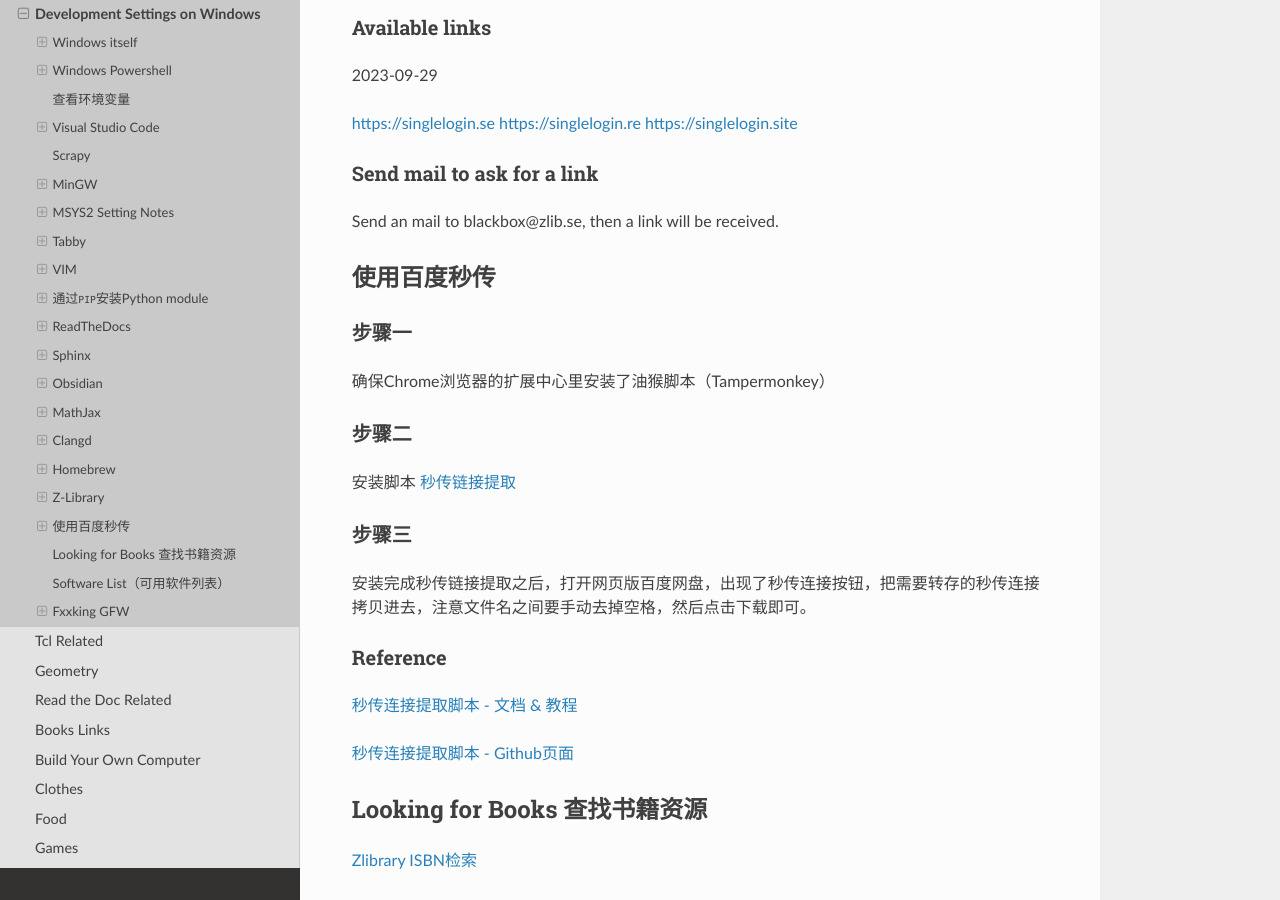
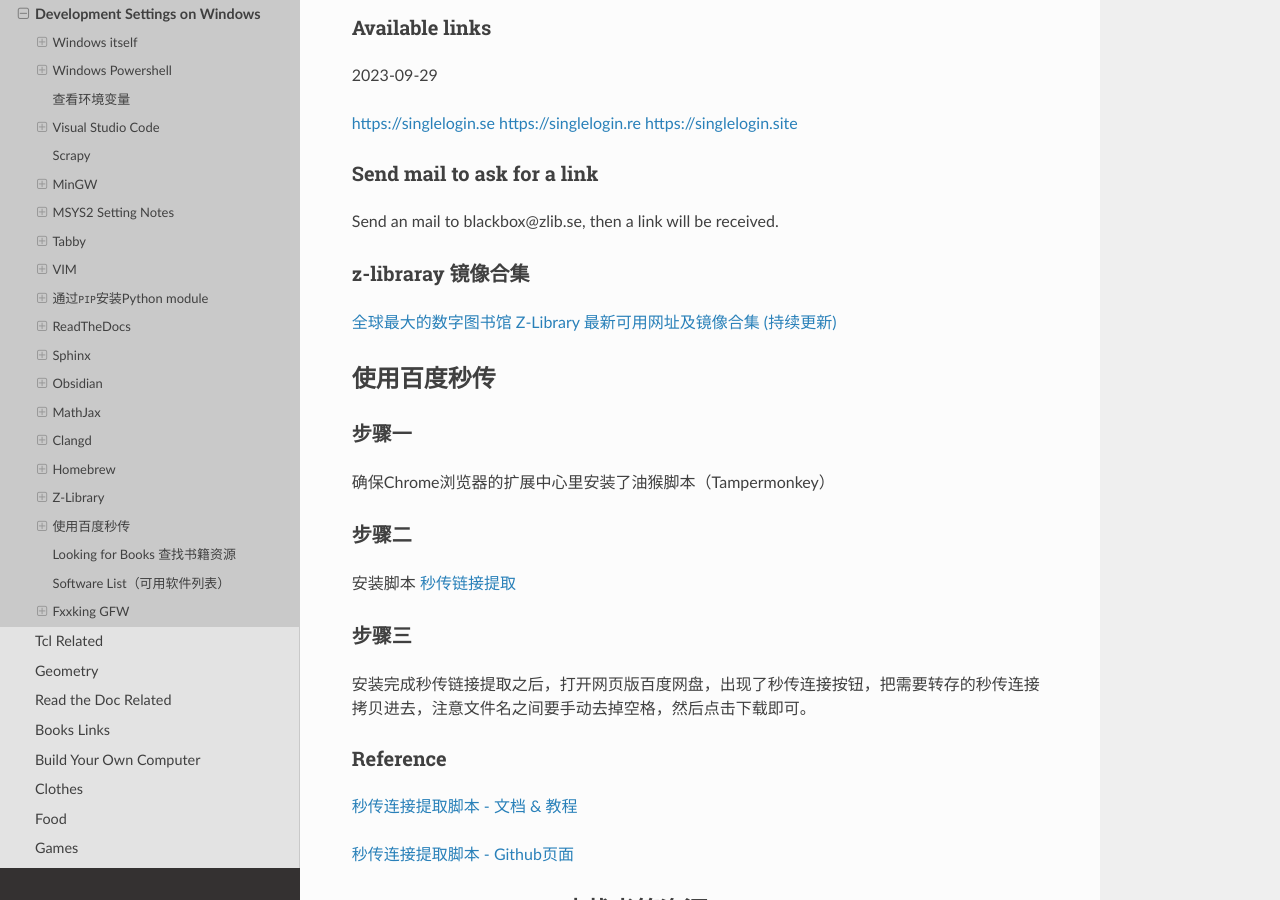
Before and after one commit to Pyrad/pyradnotes, a Sphinx documentation site: the page built from source/Notes/WinDevEnvSetup.md, in a window 1280 px wide and 900 px high, scrolled down 49538 px. Built offline with Sphinx 7.4.7 and the Read the Docs theme 2.0.0, drawn with Linux system fonts in a browser that asks for light colours; pages that are not in the unit, such as notebooks, are missing from menus.

Commit message:
Note links to z-library

```diff
--- a/source/Notes/WinDevEnvSetup.md
+++ b/source/Notes/WinDevEnvSetup.md
@@ -2557,8 +2557,9 @@
 ### Send mail to ask for a link
 
 Send an mail to blackbox@zlib.se, then a link will be received.
-
-
+### z-libraray 镜像合集
+
+[全球最大的数字图书馆 Z-Library 最新可用网址及镜像合集 (持续更新)](https://topstip.com/the-worlds-largest-digital-library-z-library-newly-available-official-site-and-mirror/)
 
 
 ## 使用百度秒传
```
